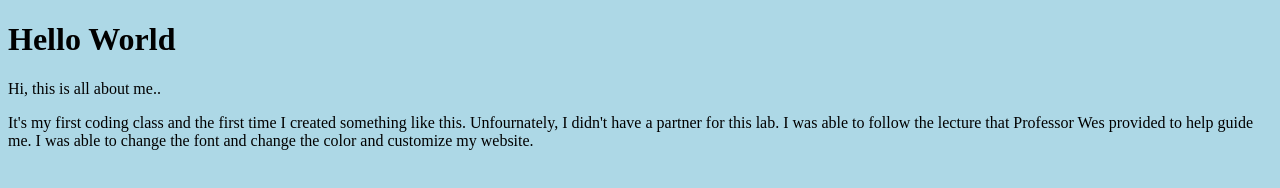
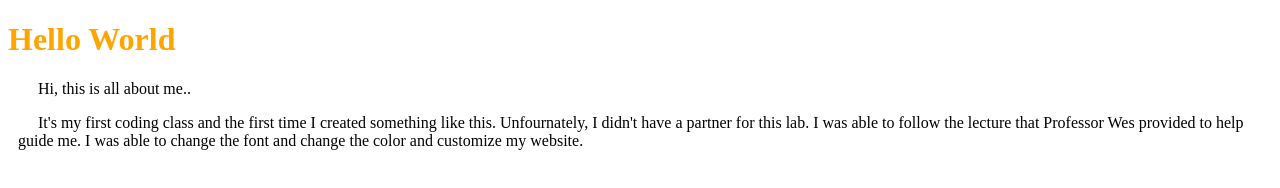
Before and after one commit to heidybarrios/Art101, a plain HTML site: page lab2/index.html in a window 1280 px wide. Drawn offline with Linux system fonts and the light colour scheme; files that its build step writes are made by us from their sources.

Commit message:
Update helloworld.css
jlo kjmk

```diff
--- a/lab2/css/helloworld.css
+++ b/lab2/css/helloworld.css
@@ -1,9 +1,5 @@
-body {
-  background-color: lightblue;
-}
-<h1 style="color:blue;">
-<p style="color:red;">
-      color: orange;
+h1 {
+    color: orange;
     font-size: 200%;
 }
 
@@ -11,7 +7,7 @@ p {
     font-family: "comic sans";
     text-indent: 20px;
     margin-left: 10px;
-#content {sth sth sth}
+#content {
     background-color: #cccccc;
     width: 500px;
     min-height: 300px;
```
